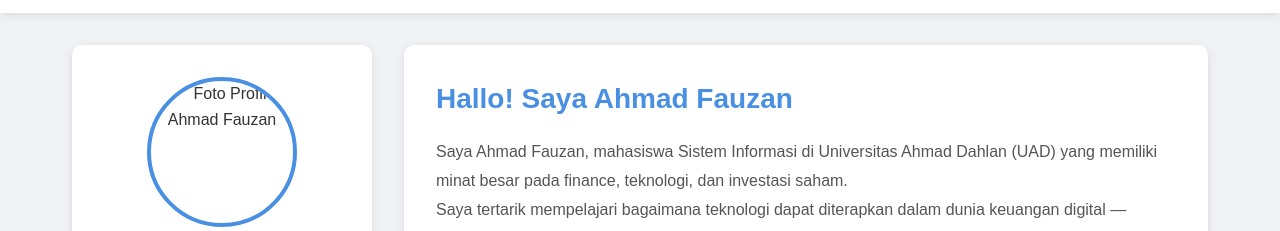
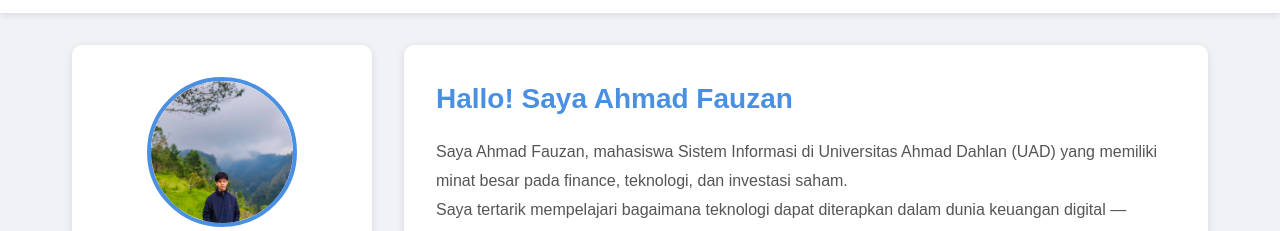
Before and after one commit to ATzFauzan1525/tekweb-praktikum2, a plain HTML site: page index.html in a window 1280 px wide. Shown: the part 57-288 px from the top of the page. Drawn offline with Linux system fonts and the light colour scheme.

Commit message:
index.html

```diff
--- a/index.html
+++ b/index.html
@@ -24,7 +24,7 @@
         <aside class="sidebar">
             <div class="profile-card">
                 <div class="profile-image">
-                    <img src="profile-photo.jpeg" alt="Foto Profil Ahmad Fauzan">
+                    <img src="Z4/profile-photo.jpeg" alt="Foto Profil Ahmad Fauzan">
                 </div>
                 <h2>Ahmad Fauzan</h2>
                 <p class="tagline">Mahasiswa Sistem Informasi</p>
```
